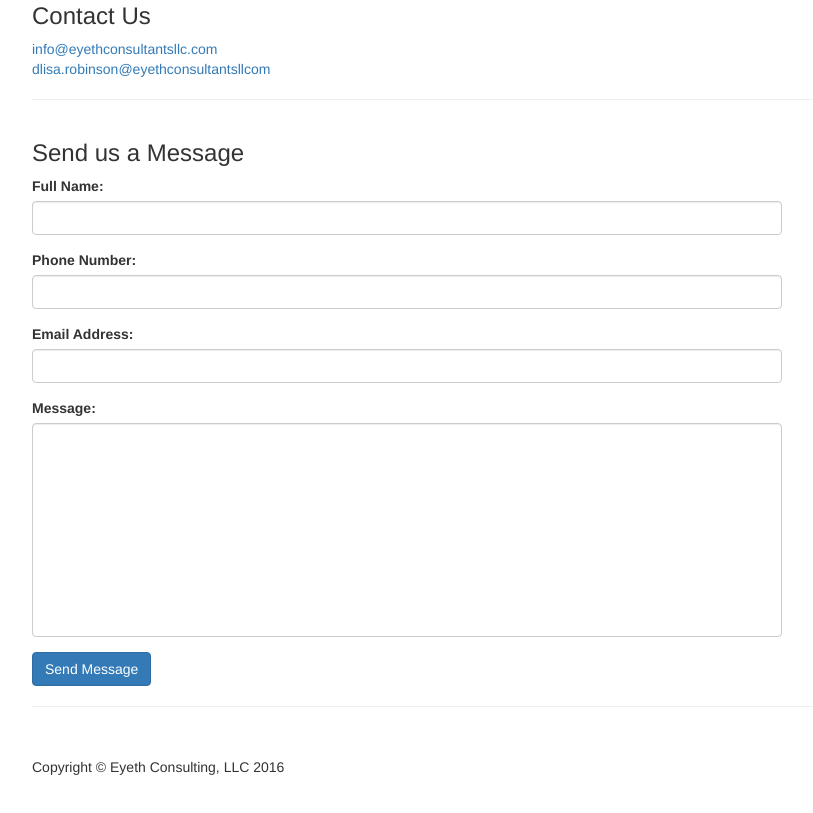
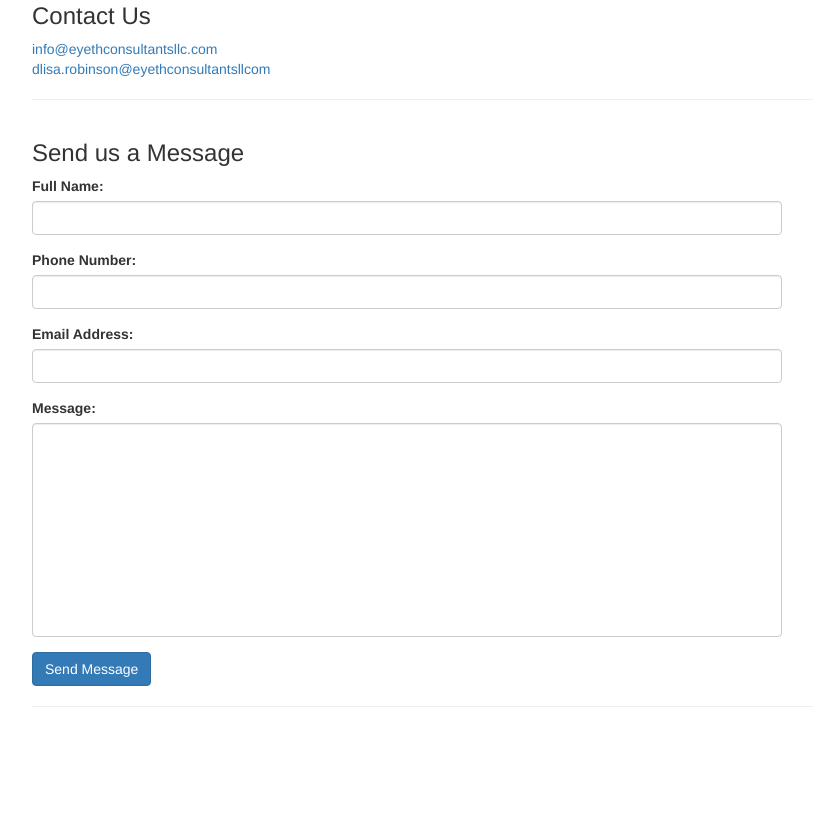
Before and after one commit to sdenkahairdesign/sdenkahairdesign.github.io, a plain HTML site: page secure-an-interpreter.html in a window 1280 px wide. Shown: the part 544-1357 px from the top of the page, without its empty margins (38-851 px from the left). After the commit the page ends 1271 px from the top, so only its background shows below. Drawn offline with Linux system fonts and the light colour scheme.

Commit message:
removed footer from contact page

```diff
--- a/secure-an-interpreter.html
+++ b/secure-an-interpreter.html
@@ -160,14 +160,6 @@
 
     <hr>
 
-    <!-- Footer -->
-    <footer>
-      <div class="row">
-        <div class="col-lg-12">
-          <p>Copyright &copy; Eyeth Consulting, LLC 2016</p>
-        </div>
-      </div>
-    </footer>
 
   </div>
   <!-- /.container -->
```
